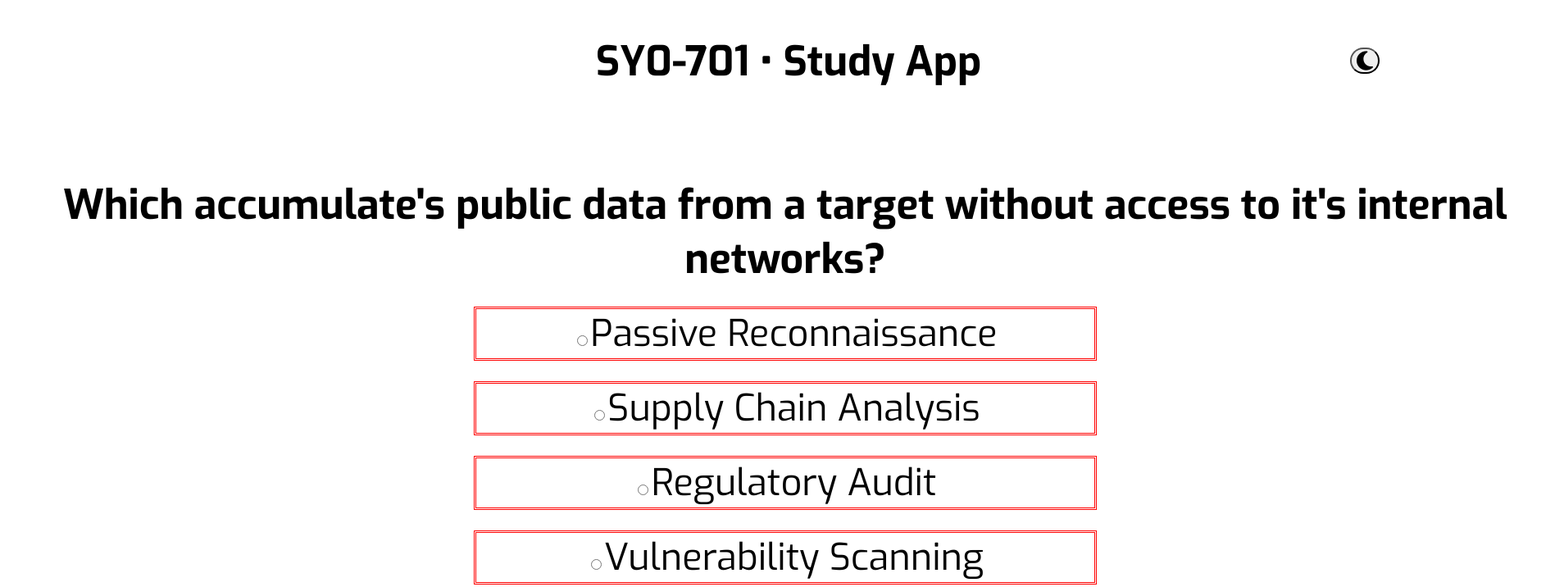
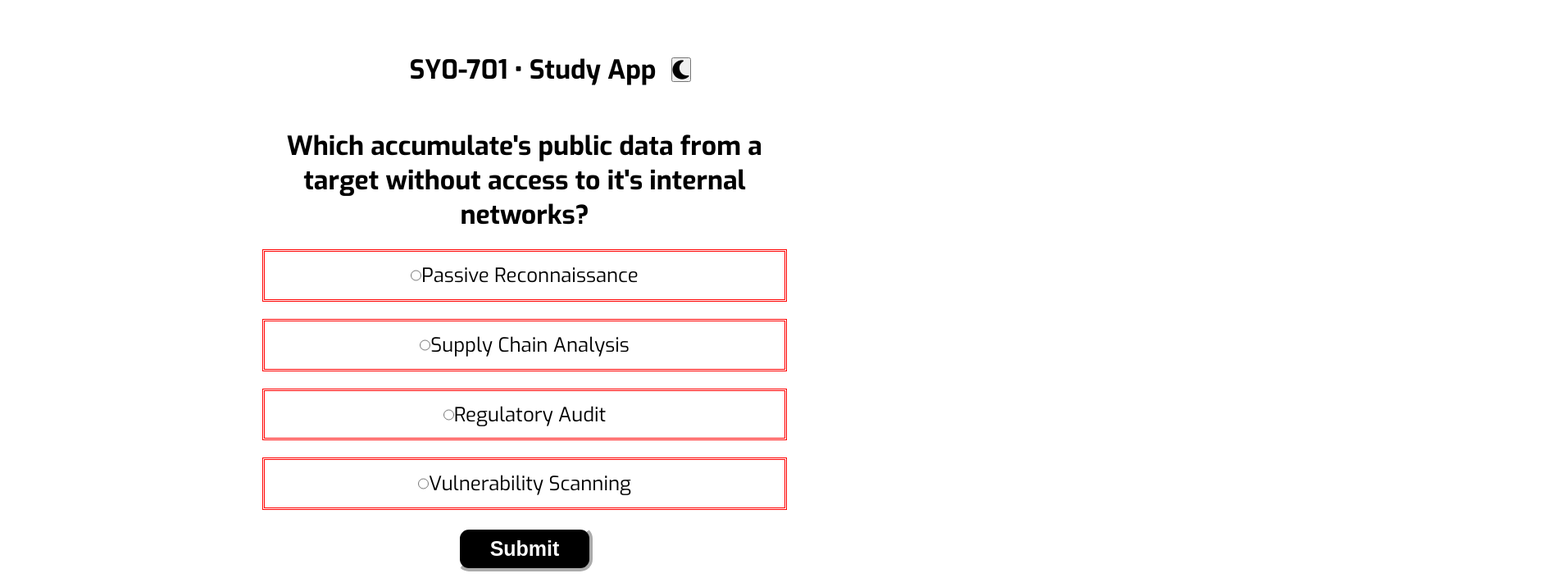
Before and after one commit to cjmDevelop/SY0-701-Study-App, a plain HTML site: page index.html in a window 1280 px wide. Shown: the top 716 px of the page at 82% size, 1908 px wide, since content can reach past the window. Drawn offline with Linux system fonts and the light colour scheme.

Commit message:
fixing layout, basic centered content.

```diff
--- a/index.html
+++ b/index.html
@@ -16,9 +16,6 @@
 <body>
 
     <div class="header">
-        <div id="timer">
-            <!-- <h3>place-holder</h3> -->
-        </div>
         <div>
             <h1 id="quiz-title">SY0-701 &bullet; Study App</h1>
         </div>
@@ -27,8 +24,8 @@
         </div>
     </div>
 
-    <!-- <div class="outer-container"> -->
-        <!-- <div id="pic-div">
+    <!-- <div class="outer-container">
+        <div id="pic-div">
             <img src="imgs/Spy_Vs_Spy.webp" alt="Spy_Vs_Spy">
         </div> -->
 
@@ -39,7 +36,8 @@
             <button id="retry" class="hide button">Retry</button>
             <button id="showAnswer" class="hide button">Show Answer</button>
         </div>
-    <!-- </div> -->
+    </div>
+
 
 
 
--- a/scripts/script.js
+++ b/scripts/script.js
@@ -1,6 +1,4 @@
 const quizDataArrays = [
-
-  //################## TEST [A] ##################################################################
   {
     question: "Which accumulate's public data from a target without access to it's internal networks?",
     options: ['Passive Reconnaissance', 'Vulnerability Scanning', 'Supply Chain Analysis', 'Regulatory Audit'],
@@ -646,26 +644,45 @@ function displayQuestion() {
 
 function checkAnswer() {
   const selectedOption = document.querySelector('input[name="quiz"]:checked');
-  if (selectedOption) {
+  if (!selectedOption) return;
+
   const answer = selectedOption.value;
-    if (answer === quizDataArrays[currentQuestion].answer) {
+  const correct = quizDataArrays[currentQuestion].answer;
+
+  const optionLabels = document.querySelectorAll('.option');
+
+  optionLabels.forEach(label => {
+    const input = label.querySelector('input');
+    if (input.value === correct) {
+      label.style.backgroundColor = '#c8e6c9'; // light green for correct
+    }
+    if (input.checked && input.value !== correct) {
+      label.style.backgroundColor = '#ffcdd2'; // light red for incorrect
+    }
+    input.disabled = true;
+  });
+
+  if (answer === correct) {
     score++;
   } else {
     incorrectAnswers.push({
       question: quizDataArrays[currentQuestion].question,
       incorrectAnswer: answer,
-        correctAnswer: quizDataArrays[currentQuestion].answer,
+      correctAnswer: correct,
     });
   }
+
+  // Delay going to next question to allow user to see feedback
+  setTimeout(() => {
     currentQuestion++;
-    selectedOption.checked = false;
     if (currentQuestion < quizDataArrays.length) {
       displayQuestion();
     } else {
       displayResult();
     }
+  }, 1500); // 1.5 second delay
 }
-}
+
 
 function displayResult() {
   quizContainer.style.display = 'div';
--- a/styles/styles.css
+++ b/styles/styles.css
@@ -1,19 +1,25 @@
+*{
+  padding: 0;
+  margin: 0;
+  text-align: center;
+}
+
 body {
   text-align: center;
-  font-size: 25px;
-  font-size: 25px;
+  font-size: 1rem;
   font-family: "Exo", sans-serif;
   font-style: normal;
   background-color: white;
   color: black;
-  width: 1900px;
+  width: 100%;
 }
 
 .header {
   display: flex;
-  justify-content:space-around;
+  justify-content: center;
   align-items: center;
   margin-bottom: 4%;
+  padding-top: 5%;
 }
 
 #quiz-title {
@@ -22,7 +28,8 @@ margin-left: 44px;
 
 #day-n-night {
   color: black;
-  border-radius: 20px;
+  border: 0.5 px solid aqua;
+  margin-left: 75%;
 }
 
 #day-n-night:focus {
@@ -86,33 +93,37 @@ img:hover {
   }
 }
 
-
-
 .quiz-container {
-
+  /* border: 4px solid red; */
 
 }
 
 .question {
-  font-size: 50px;
+  font-size: 2rem;
   font-weight: bolder;
+  width: 50%;
 }
 
 .options {
-  margin-top: 1%;
+  /* margin-top: 1%;
   margin-bottom: 3%;
   margin-left: 30%;
-  margin-right: 30%;
-  font-size: 45px;
+  margin-right: 30%; */
+  font-size: 1.5rem;
+  /* padding: 1%; */
+  width: 50%;
 }
 
+
 .option {
-  display: block;
+  display: flex;
+  justify-content: center;
   cursor: pointer;
   margin-top: 3.3%;
   text-align: center;
   border-style: double;
   border-color: red;
+  padding: 2%;
 }
 
 .option:hover {
@@ -149,3 +160,10 @@ img:hover {
 .hide {
   display: none;
 }
+
+#quiz {
+  display: flex;
+  flex-direction: column;
+  justify-content: center;
+  align-items: center;
+}
```
Lines whose indentation alone changed are shown as unchanged.
